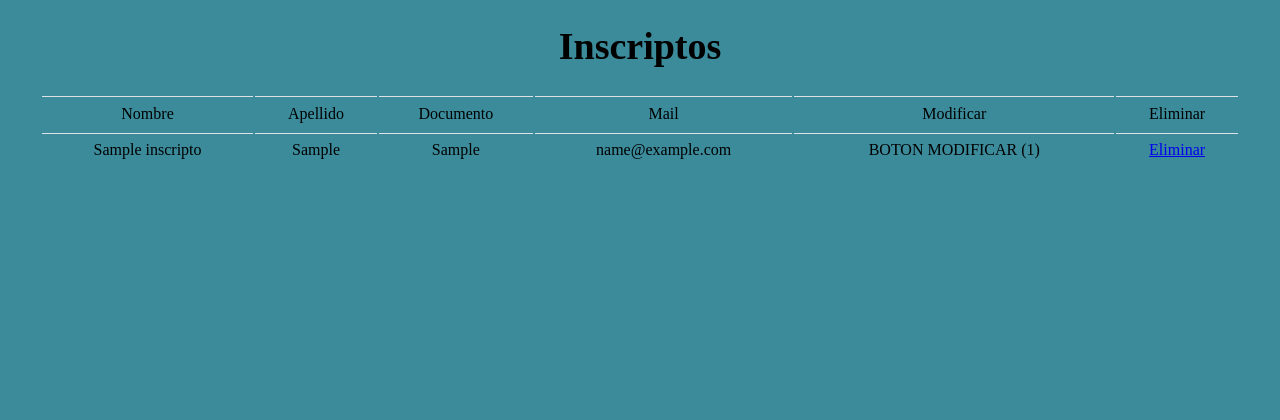
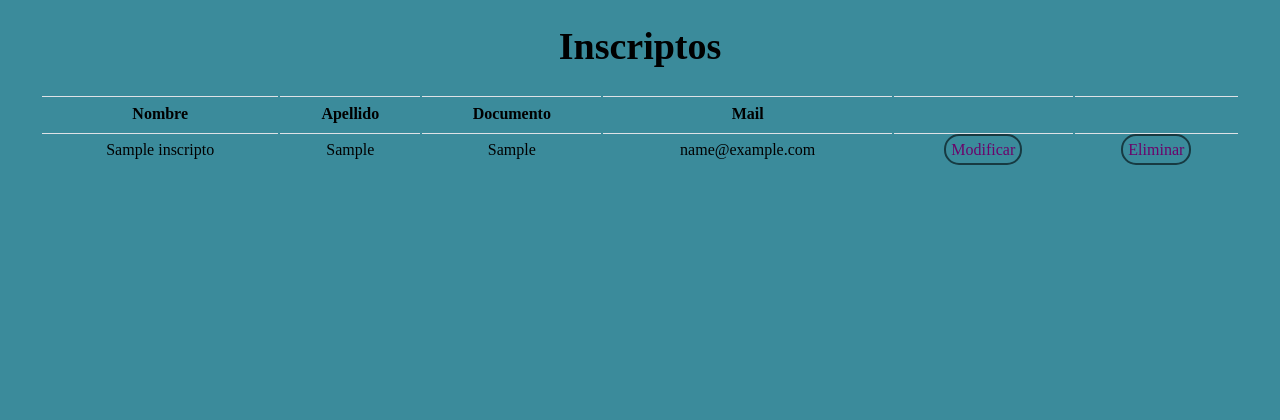
Before and after one commit to YoelIbarra/ibarra-yoel, a PHP site: page /inscriptos.php in a window 1280 px wide. Shown: the part 231-651 px from the top of the page. Run offline with PHP 8.4, Linux system fonts and the light colour scheme; tables that the repository leaves empty or names only in its code hold one stand-in row (values such as "Sample post").

Commit message:
Agregando botones
termine con los botones

```diff
--- a/css/styles.css
+++ b/css/styles.css
@@ -56,6 +56,17 @@ h1,h2,h3,h4,h5{
 
 }
 
+.bold{
+    font-weight: bold;
+}
+
+.boton {
+    text-decoration: none;
+    border: var(--oscuro) .2rem solid;
+    color: rgb(107, 5, 107);
+    border-radius: 1.5rem;
+    padding: .5rem;
+}
 /*Header*/
 .nav-fondo{
     background-color: var(--secundario);
--- a/inscriptos.php
+++ b/inscriptos.php
@@ -26,12 +26,12 @@
         ?>
         <table class="table">
             <tr>
-                <td>Nombre</td>
-                <td>Apellido</td>
-                <td>Documento</td>
-                <td>Mail</td>
-                <td>Modificar</td>
-                <td>Eliminar</td>
+                <td class="bold">Nombre</td>
+                <td class="bold">Apellido</td>
+                <td class="bold">Documento</td>
+                <td class="bold">Mail</td>
+                <td class="bold"></td>
+                <td class="bold"></td>
             </tr>
 
             <?php
@@ -43,7 +43,7 @@
                             <td>" . $inscripto['documento'] . "</td>
                             <td>" . $inscripto['mail'] . "</td>
                             <td>
-                                BOTON MODIFICAR (".$inscripto['id'] . ")
+                                <a href='modificar-inscripto.php?id=".$inscripto['id']."' class='boton'>Modificar</a>
                             </td>
                             <td>
                                 <a href='eliminar-inscripto.php?id=".$inscripto['id']."' class='boton'>Eliminar</a>
```
